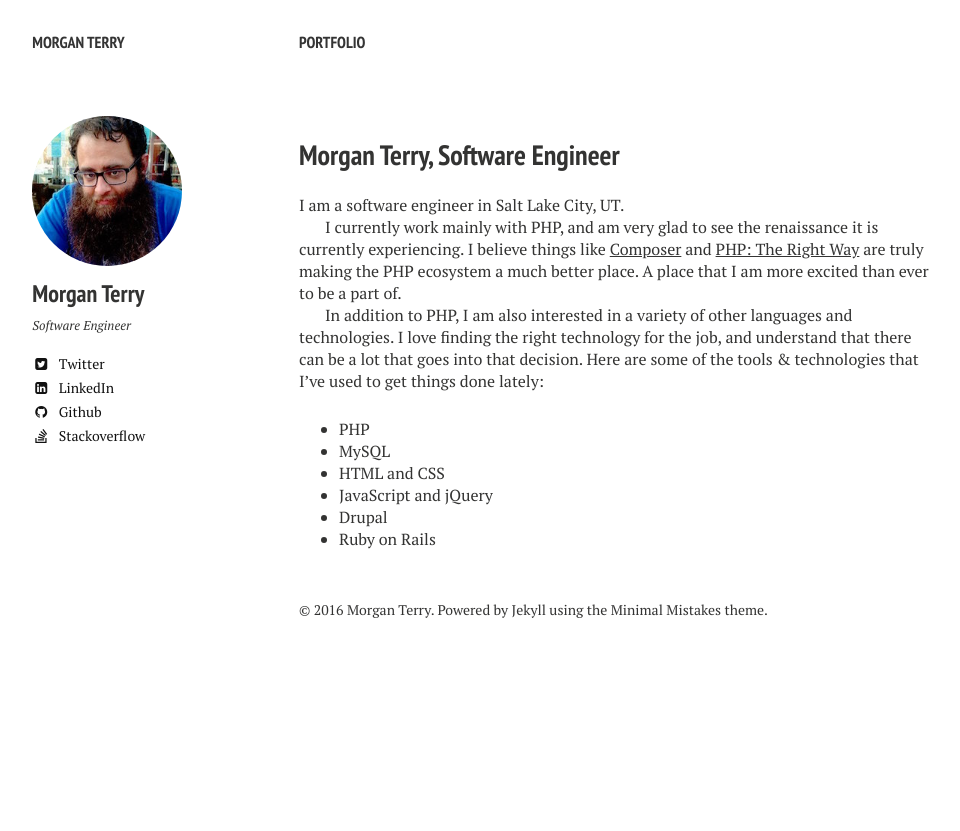
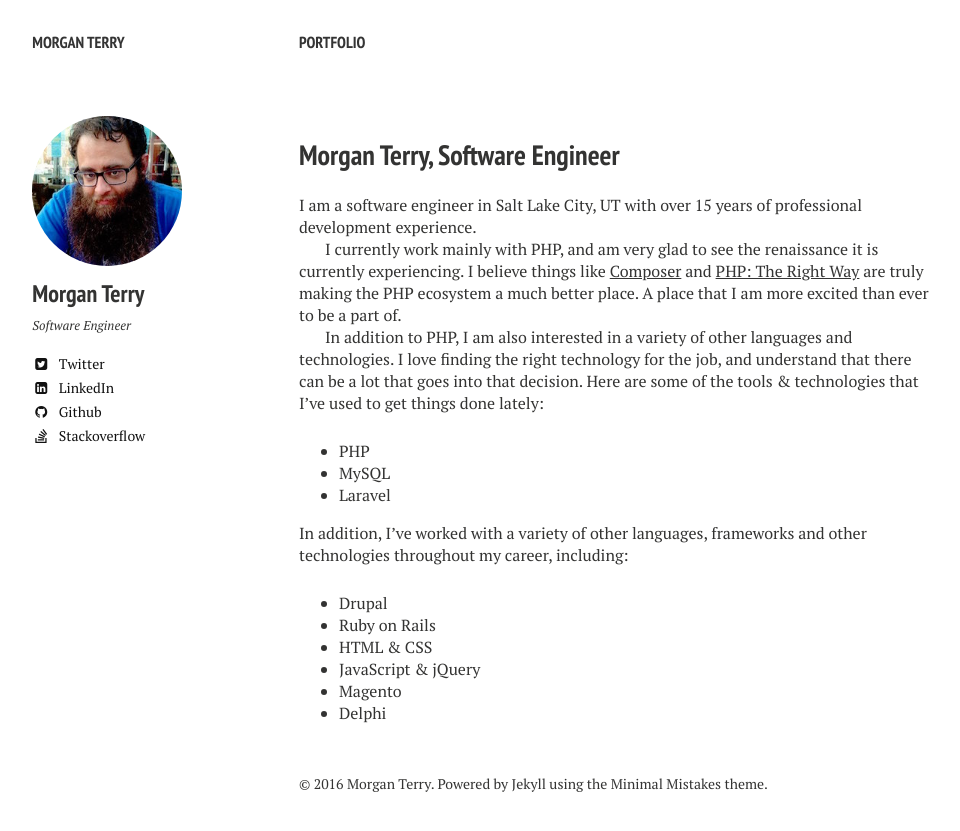
Before and after one commit to localstatic/morganterry.com, a Jekyll site: the page built from index.md, in a window 1280 px wide. Shown: the top 831 px of the page, without its empty margins (21-981 px from the left). Built offline with Jekyll 4.4.1, drawn with Linux system fonts in a browser that asks for light colours; nearby versions of some CDN libraries.

Commit message:
Expand homepage content & tech list

```diff
--- a/index.md
+++ b/index.md
@@ -12,7 +12,7 @@ share: false
 
 ## Morgan Terry, Software Engineer
 
-I am a software engineer in Salt Lake City, UT.
+I am a software engineer in Salt Lake City, UT with over 15 years of professional development experience.
 
 I currently work mainly with PHP, and am very glad to see the renaissance it is currently experiencing. I believe things like [Composer](https://getcomposer.org/) and [PHP: The Right Way](http://www.phptherightway.com/) are truly making the PHP ecosystem a much better place. A place that I am more excited than ever to be a part of.
 
@@ -20,7 +20,13 @@ In addition to PHP, I am also interested in a variety of other languages and tec
 
 * PHP
 * MySQL
-* HTML and CSS
-* JavaScript and jQuery
+* Laravel
+
+In addition, I've worked with a variety of other languages, frameworks and other technologies throughout my career, including:
+
 * Drupal
 * Ruby on Rails
+* HTML &amp; CSS
+* JavaScript &amp; jQuery
+* Magento
+* Delphi
```
